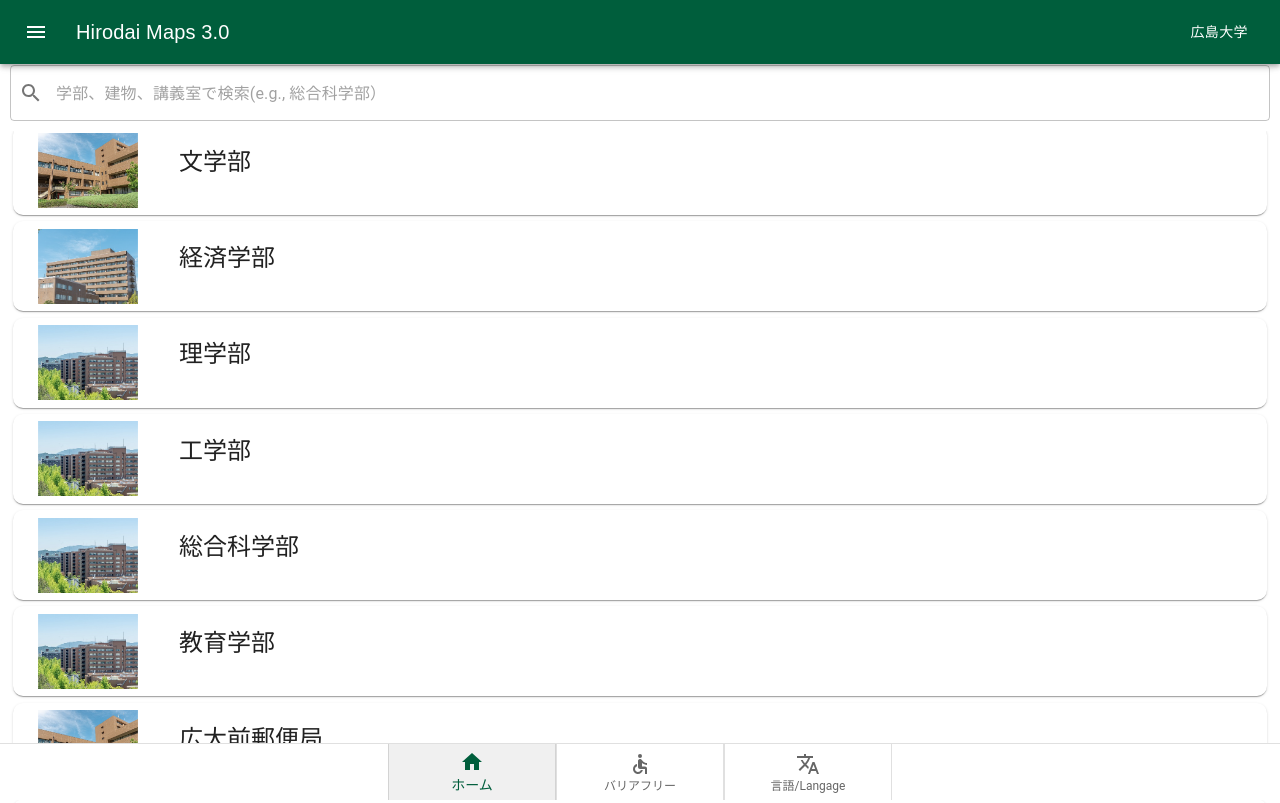
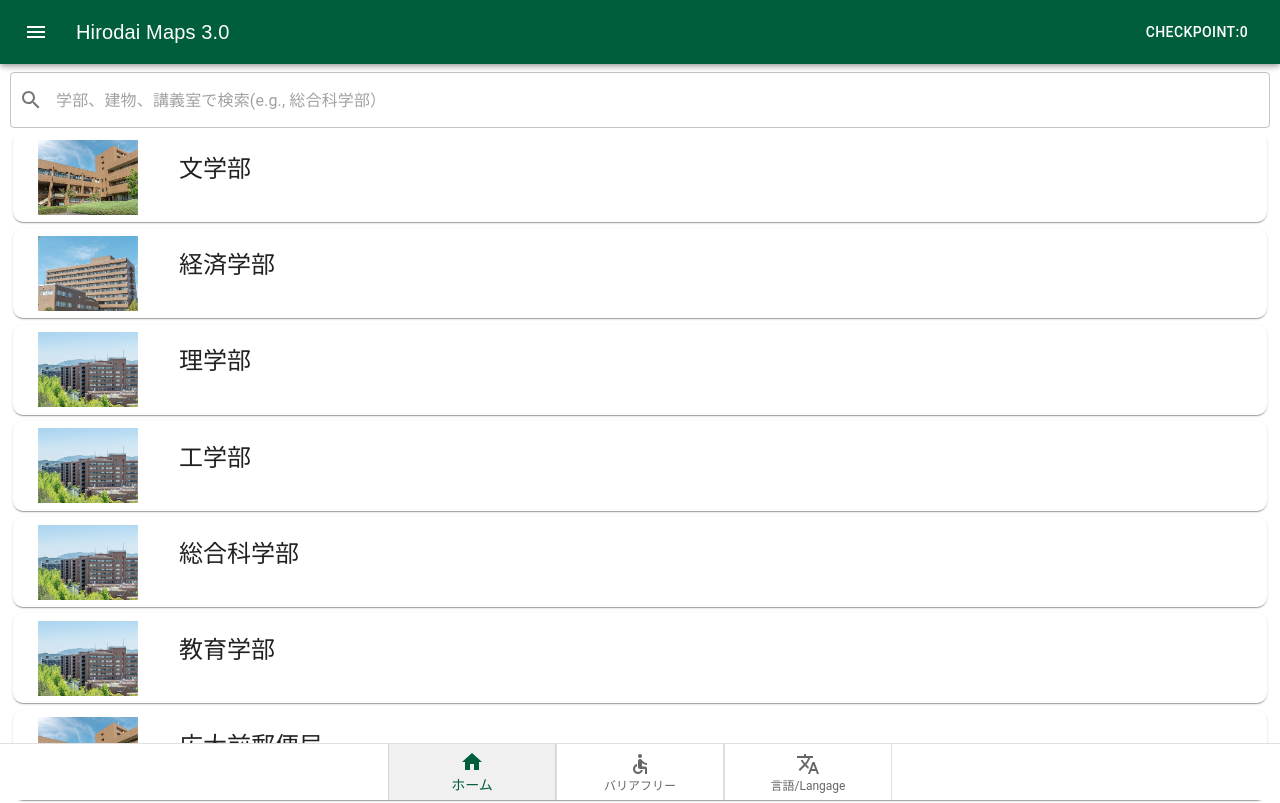
Before and after one commit to ikeda042/HirodaiMaps3.0, a React (Create React App) app in the folder frontend/: page / in a window 1280 px wide. Shown: the top 803 px of the page. Built offline with nearby package versions, Linux system fonts and the light colour scheme.

Commit message:
QRID Tracker

```diff
--- a/frontend/src/components/LandingPage.jsx
+++ b/frontend/src/components/LandingPage.jsx
@@ -4,10 +4,19 @@ import BuildingCard from "./BuildingCard";
 import BottomNav from "./BottomNavigation ";
 import React, { useState, useEffect } from 'react';
 import buildings from './buildingsData';
+import { useNavigate } from 'react-router-dom';
 
 function LandingPage(props) {
   const [searchQuery, setSearchQuery] = useState('');
   const [filteredBuildings, setFilteredBuildings] = useState([]);
+  const appBarHeight = '62px';
+  const searchBarHeight = '70px';
+  const handleSearch = (query) => {
+    setSearchQuery(query);
+  };
+
+  const getQridFromQueryParam = param => new URLSearchParams(window.location.search).get(param);
+  const QRID = getQridFromQueryParam("qrid");
 
   useEffect(() => {
     let filtered;
@@ -22,18 +31,12 @@ function LandingPage(props) {
     }
     setFilteredBuildings(filtered);
   }, [searchQuery]);
-
-  const handleSearch = (query) => {
-    setSearchQuery(query);
-  };
-
-  const appBarHeight = '55px';
-  const searchBarHeight = '70px';
+  const checkpointID = QRID ? QRID : "0";
 
   return (
     <div className="App">
       <div style={{ position: 'fixed', top: 0, left: 0, right: 0, zIndex: 1000 }}>
-        <ButtonAppBar headerText={props.headerText}/>
+        <ButtonAppBar headerText={props.headerText} checkpointID={checkpointID}/>
       </div>
       <div style={{ position: 'fixed', top: appBarHeight, left: 0, right: 0, zIndex: 99, backgroundColor: 'white', }}>
         <SearchBar onSearch={handleSearch} />
@@ -44,8 +47,9 @@ function LandingPage(props) {
             key={building.buildingId}
             buildingId={building.buildingId}
             title={building.title}
-            description={building.description}
+            description={building.description }
             imageUrl={building.imageUrl}
+            QRID={checkpointID}
           />
         ))}
       <div style={{ position: 'fixed', bottom: 0, left: 0, right: 0, zIndex: 1000}}> {/* ここでBottomNavを固定 */}
--- a/frontend/src/components/Navbar.jsx
+++ b/frontend/src/components/Navbar.jsx
@@ -65,7 +65,7 @@ export default function ButtonAppBar(props) {
             Hirodai Maps 3.0 {props.headerText}
             </Link>
           </Typography>
-          <Button color="inherit" href='https://www.hiroshima-u.ac.jp/'>広島大学</Button>
+          <Button color="inherit">Checkpoint:{props.checkpointID}</Button>
         </Toolbar>
       </AppBar>
     </Box>
```
Also changed, not shown: frontend/src/App.jsx (+1 -22 lines).
